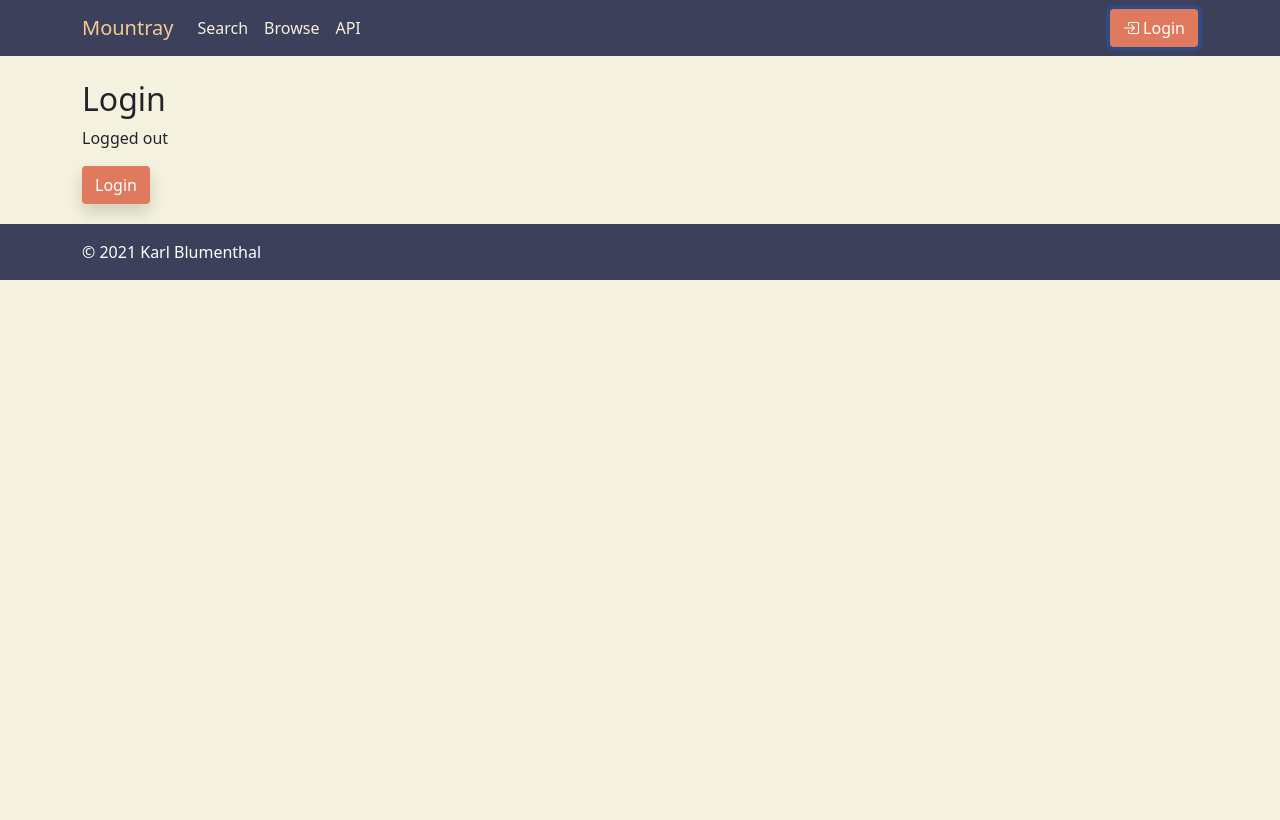
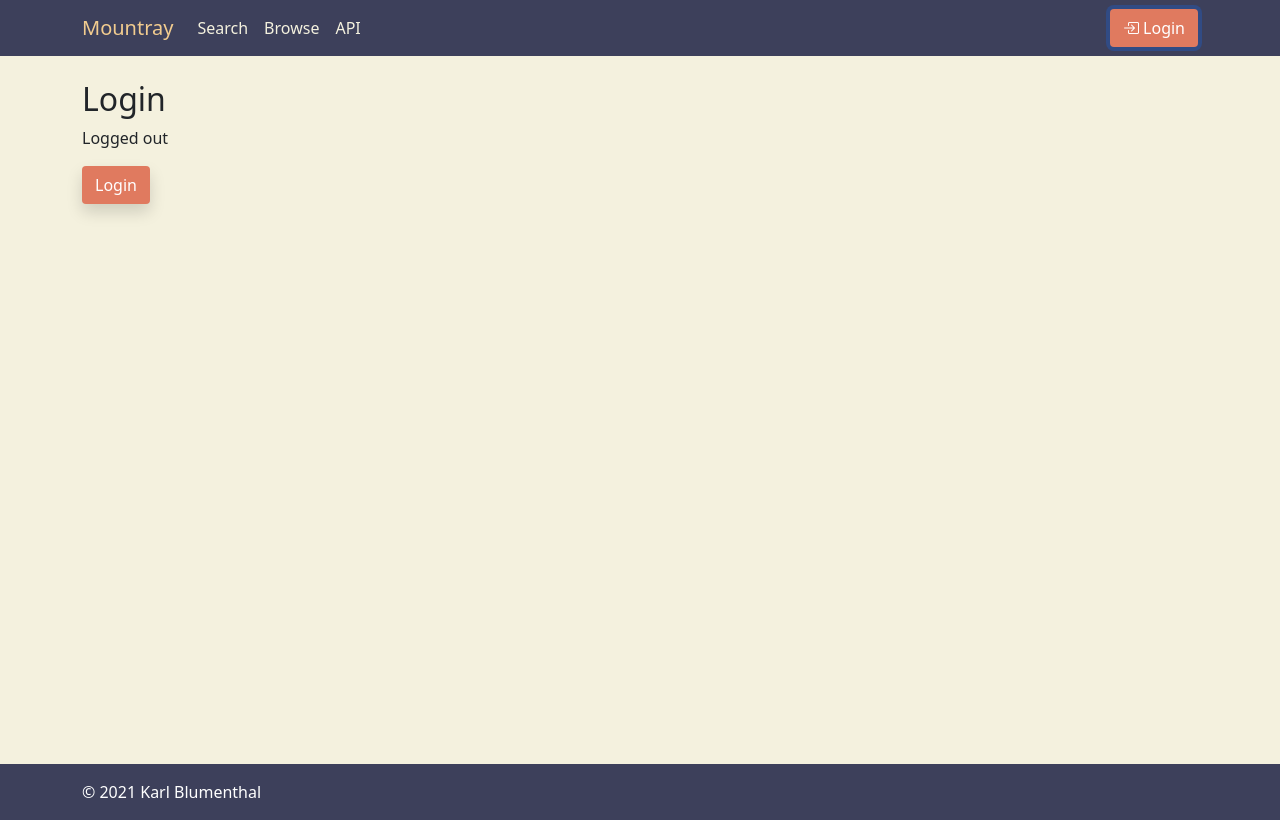
Before and after one commit to profanta3/mountray, an Angular app: page /home in a window 1280 px wide. Both pictures are taken after a click on the button "Login". Built offline with nearby package versions, Linux system fonts and the light colour scheme; no server answers.

Commit message:
added min height?

```diff
--- a/src/app/admin/admin/admin.component.css
+++ b/src/app/admin/admin/admin.component.css
@@ -0,0 +1,3 @@
+.height {
+    min-height: 83vh;
+}
--- a/src/app/admin/admin/admin.component.html
+++ b/src/app/admin/admin/admin.component.html
@@ -1,4 +1,4 @@
-<div class="container">
+<div class="container height">
     <div class="row">
         <div class="col col-lg-auto">
             <nav class="navbar bg-light">
--- a/src/app/app.component.html
+++ b/src/app/app.component.html
@@ -1,5 +1,5 @@
 <app-header></app-header>
-<div class="container-sm">
+<div class="">
     <router-outlet></router-outlet>
 </div>
 <app-footer></app-footer>
--- a/src/app/auth/login/login.component.css
+++ b/src/app/auth/login/login.component.css
@@ -0,0 +1,3 @@
+.height {
+    min-height: 83vh;
+}
--- a/src/app/auth/login/login.component.html
+++ b/src/app/auth/login/login.component.html
@@ -1,6 +1,8 @@
+<div class="container height">
   <h2>Login</h2>
   <p>{{message}}</p>
   <p>
     <button class="btn btn-header shadow" (click)="login()"  *ngIf="!authService.isLoggedIn">Login</button>
     <button (click)="logout()" *ngIf="authService.isLoggedIn">Logout</button>
   </p>
+</div>
--- a/src/app/browse/browse.component.css
+++ b/src/app/browse/browse.component.css
@@ -0,0 +1,3 @@
+.height {
+    height: 90vm;
+}
--- a/src/app/browse/browse.component.html
+++ b/src/app/browse/browse.component.html
@@ -1,3 +1,4 @@
+<div class="height">
     <div class="container mb-4">
 
         <div class="d-flex justify-content-between">
@@ -12,7 +13,6 @@
         </div>
         <hr>
     </div>
-
     <div class="container">
         <ul class="list-group">
             <ng-container *ngIf="mList">
@@ -34,3 +34,4 @@
             </ng-container>
         </ul>
     </div>
+</div>
--- a/src/app/home/home.component.css
+++ b/src/app/home/home.component.css
@@ -0,0 +1,33 @@
+.hero-class {
+    /* Use "linear-gradient" to add a darken background effect to the image (photographer.jpg). This will make the text easier to read */
+    background-image: linear-gradient(rgba(0, 0, 0, 0.5), rgba(0, 0, 0, 0.5)), url("../../assets/sunflower.jpg");
+
+    /* Set a specific height */
+    /*#min-height: 50% !important;
+    height: 50%;*/
+    min-height: 90vh;
+
+    /* Position and center the image to scale nicely on all screens */
+    background-position: center;
+    background-repeat: no-repeat;
+    background-size: cover;
+    position: relative;
+
+    margin-top: -1.5rem;
+    margin-bottom: -20px;
+}
+
+.hero-text {
+    text-align: center;
+    position: absolute;
+    top: 50%;
+    left: 50%;
+    transform: translate(-50%, -50%);
+    color: white;
+}
+
+:host {
+    display:block!important;
+
+    height: 60%;
+}
--- a/src/app/home/home.component.html
+++ b/src/app/home/home.component.html
@@ -1,4 +1,4 @@
-<div class="container">
+<!-- <div class="container">
     <div class="row">
         <div class="col text-center">
             <h2 class="heading-2">Welcome to Mountray!</h2>
@@ -16,4 +16,12 @@
     <div class="col">
         <app-search></app-search>
     </div>
+</div> -->
+<div class="hero-class">
+    <div class="hero-text">
+        <h2 class="heading-2">Welcome to</h2>
+        <h1 class="heading-1">Mountray</h1>
+        <button class="btn btn-header mx-2" [routerLink]="['/search']">Search</button>
+        <button class="btn btn-header mx-2" [routerLink]="['/browse']">Browse</button>
+    </div>
 </div>
--- a/src/app/search/search.component.css
+++ b/src/app/search/search.component.css
@@ -0,0 +1,3 @@
+.height {
+    min-height: 83vh;
+}
--- a/src/app/search/search.component.html
+++ b/src/app/search/search.component.html
@@ -1,4 +1,4 @@
-<div class="container">
+<div class="container height">
     <h2 class="heading-2"><i class="bi bi-search"></i> Search in our Mountains-Database</h2>
     <hr>
     <form class="d-flex">
```
Also changed, not shown: src/assets/sunflower.jpg (added). Lines whose indentation alone changed are shown as unchanged.
